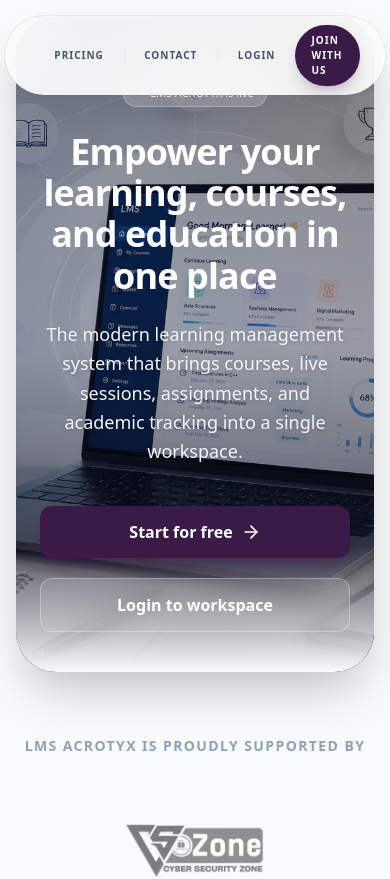
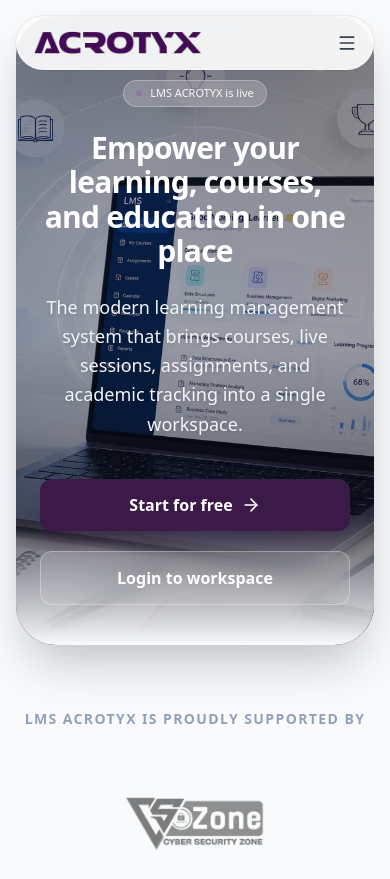
Before and after one commit to JawadZafar1045/UOP, a Next.js app in the folder frontend/: page / in a window 390 px wide. Shown: the top 879 px of the page. Built offline with nearby package versions, Linux system fonts and the light colour scheme.

Commit message:
UI fixed

```diff
--- a/frontend/src/app/page.tsx
+++ b/frontend/src/app/page.tsx
@@ -12,7 +12,8 @@ import {
   Mail,
   X,
   Phone,
-  Send
+  Send,
+  Menu
 } from 'lucide-react';
 
 export default function LandingPage() {
@@ -42,6 +43,7 @@ export default function LandingPage() {
   };
 
   const [isContactOpen, setIsContactOpen] = useState(false);
+  const [isMobileMenuOpen, setIsMobileMenuOpen] = useState(false);
   const [contactSubmitted, setContactSubmitted] = useState(false);
   const [contactForm, setContactForm] = useState({
     name: '',
@@ -78,31 +80,59 @@ export default function LandingPage() {
     <div className="min-h-screen bg-slate-50 flex flex-col font-sans">
       {/* Navigation */}
       <div className="fixed top-4 left-0 right-0 z-50 flex justify-center px-4 pointer-events-none">
-        <nav className="pointer-events-auto flex items-center gap-6 md:gap-8 px-6 py-2 bg-white/90 backdrop-blur-xl border border-white/20 rounded-full shadow-2xl shadow-blue-900/10 transition-all duration-300 ring-1 ring-black/5">
+        <nav className="relative pointer-events-auto flex items-center justify-between px-4 sm:px-6 py-2 w-full max-w-4xl bg-white/90 backdrop-blur-xl border border-white/20 rounded-full shadow-2xl shadow-blue-900/10 transition-all duration-300 ring-1 ring-black/5">
           <button
             onClick={() => window.scrollTo({ top: 0, behavior: 'smooth' })}
-            className="flex items-center cursor-pointer bg-transparent border-0 p-0 outline-none hover:opacity-85 transition-opacity"
+            className="flex items-center cursor-pointer bg-transparent border-0 p-0 outline-none hover:opacity-85 transition-opacity shrink-0"
             aria-label="Scroll to top"
           >
-            <img src="/acrotyx-logo.png" alt="Logo" className="h-8 md:h-8 w-auto object-contain" />
+            <img src="/acrotyx-logo.png" alt="Logo" className="h-6 md:h-8 w-auto object-contain" />
           </button>
-          <div className="hidden md:block h-4 w-[1px] bg-slate-200"></div>
-          <div className="flex items-center gap-5 md:gap-6">
-            <Link href="#pricing" className="text-[10px] md:text-xs font-bold text-slate-600 hover:text-blue-600 transition-colors uppercase tracking-widest">
+
+          {/* Desktop/Tablet Links */}
+          <div className="hidden md:flex items-center gap-4 md:gap-6 shrink-0">
+            <Link href="#pricing" className="text-xs font-bold text-slate-600 hover:text-blue-600 transition-colors uppercase tracking-widest whitespace-nowrap">
               Pricing
             </Link>
             <div className="h-3 w-[1px] bg-slate-200"></div>
-            <button onClick={() => setIsContactOpen(true)} className="text-[10px] md:text-xs font-bold text-slate-600 hover:text-blue-600 transition-colors uppercase tracking-widest bg-transparent border-0 p-0 cursor-pointer outline-none">
+            <button onClick={() => setIsContactOpen(true)} className="text-xs font-bold text-slate-600 hover:text-blue-600 transition-colors uppercase tracking-widest bg-transparent border-0 p-0 cursor-pointer outline-none whitespace-nowrap">
               Contact
             </button>
             <div className="h-3 w-[1px] bg-slate-200"></div>
-            <Link href="/login" className="text-[10px] md:text-xs font-bold text-slate-600 hover:text-blue-600 transition-colors uppercase tracking-widest">
+            <Link href="/login" className="text-xs font-bold text-slate-600 hover:text-blue-600 transition-colors uppercase tracking-widest whitespace-nowrap">
               Login
             </Link>
-            <Link href="/signup" className="text-[10px] md:text-xs font-bold bg-blue-600 text-white px-4 py-2 rounded-full hover:bg-blue-700 transition-all shadow-lg shadow-blue-600/20 hover:scale-105 active:scale-95 uppercase tracking-widest">
+            <Link href="/signup" className="text-xs font-bold bg-blue-600 text-white px-5 py-2.5 rounded-full hover:bg-blue-700 transition-all shadow-lg shadow-blue-600/20 hover:scale-105 active:scale-95 uppercase tracking-widest whitespace-nowrap shrink-0">
               Join with us
             </Link>
           </div>
+
+          {/* Mobile Menu Button */}
+          <button
+            onClick={() => setIsMobileMenuOpen(!isMobileMenuOpen)}
+            className="md:hidden p-2 -mr-2 text-slate-700 bg-transparent border-0 outline-none cursor-pointer flex items-center justify-center rounded-full hover:bg-slate-100 transition-colors"
+          >
+            {isMobileMenuOpen ? <X className="w-5 h-5" /> : <Menu className="w-5 h-5" />}
+          </button>
+
+          {/* Mobile Dropdown Menu */}
+          {isMobileMenuOpen && (
+            <div className="absolute top-full mt-2 right-0 w-48 bg-white border border-slate-200 rounded-2xl p-4 shadow-xl flex flex-col gap-4 md:hidden z-50">
+              <Link href="#pricing" onClick={() => setIsMobileMenuOpen(false)} className="text-sm font-bold text-slate-600 hover:text-blue-600 transition-colors">
+                Pricing
+              </Link>
+              <button onClick={() => { setIsContactOpen(true); setIsMobileMenuOpen(false); }} className="text-left text-sm font-bold text-slate-600 hover:text-blue-600 transition-colors bg-transparent border-0 p-0 cursor-pointer outline-none">
+                Contact
+              </button>
+              <div className="h-[1px] w-full bg-slate-100"></div>
+              <Link href="/login" onClick={() => setIsMobileMenuOpen(false)} className="text-sm font-bold text-slate-600 hover:text-blue-600 transition-colors">
+                Login
+              </Link>
+              <Link href="/signup" onClick={() => setIsMobileMenuOpen(false)} className="text-center text-sm font-bold bg-blue-600 text-white px-4 py-2 rounded-xl hover:bg-blue-700 transition-all shadow-md shadow-blue-600/20">
+                Join with us
+              </Link>
+            </div>
+          )}
         </nav>
       </div>
 
@@ -132,7 +162,7 @@ export default function LandingPage() {
                 <span className="flex h-1.5 w-1.5 rounded-full bg-blue-400 animate-pulse"></span>
                 LMS ACROTYX is live
               </div>
-              <h1 className="text-4xl md:text-5xl lg:text-6xl font-extrabold text-[#FFFFFF] tracking-tight mb-6 leading-[1.15]">
+              <h1 className="text-3xl sm:text-4xl md:text-5xl lg:text-6xl font-extrabold text-[#FFFFFF] tracking-tight mb-6 leading-[1.15]">
                 Empower your learning, courses, and education in one place
               </h1>
               <p className="text-lg md:text-xl text-slate-100 max-w-2xl mb-10 leading-relaxed font-medium drop-shadow-sm">
```
